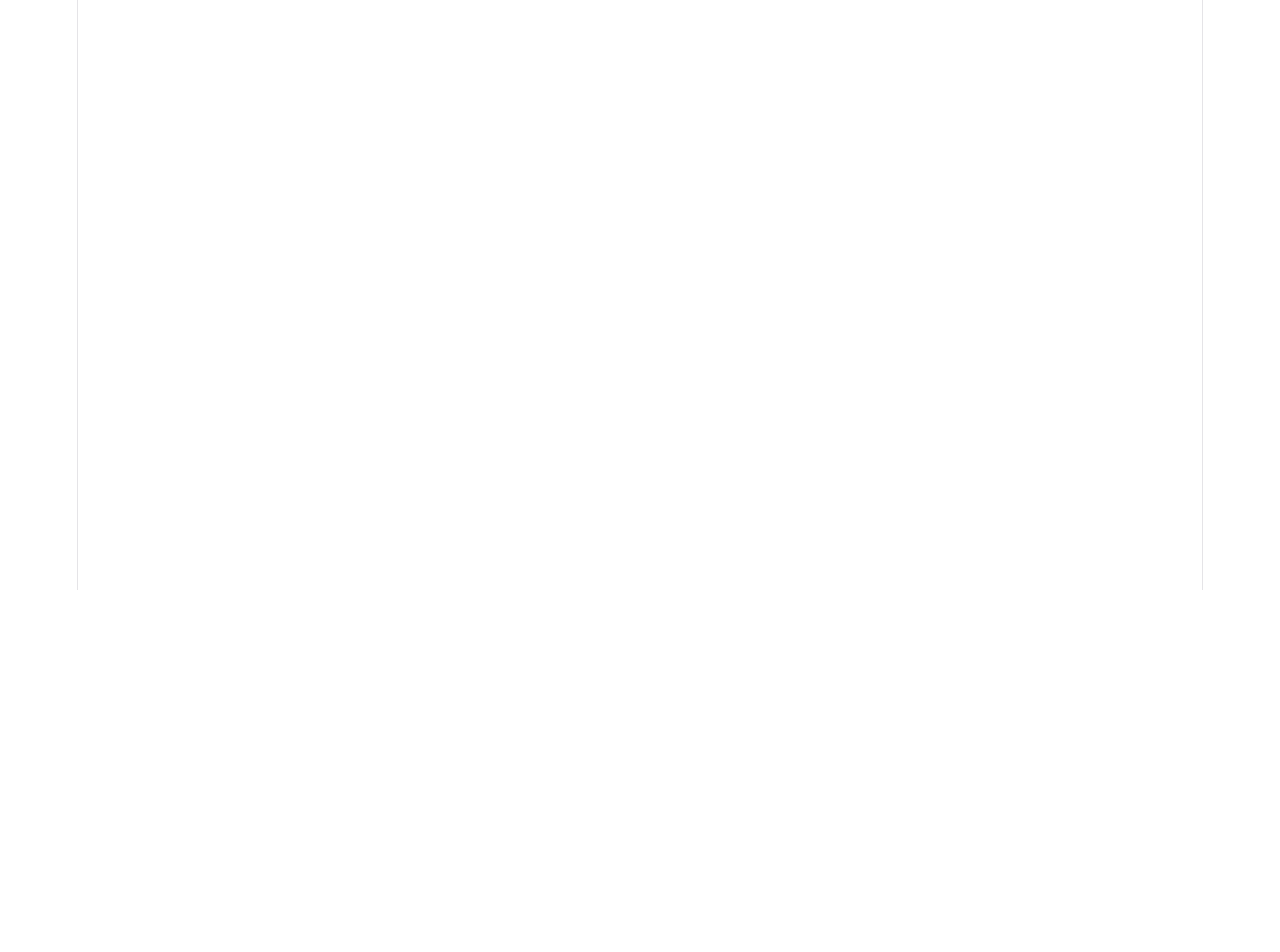
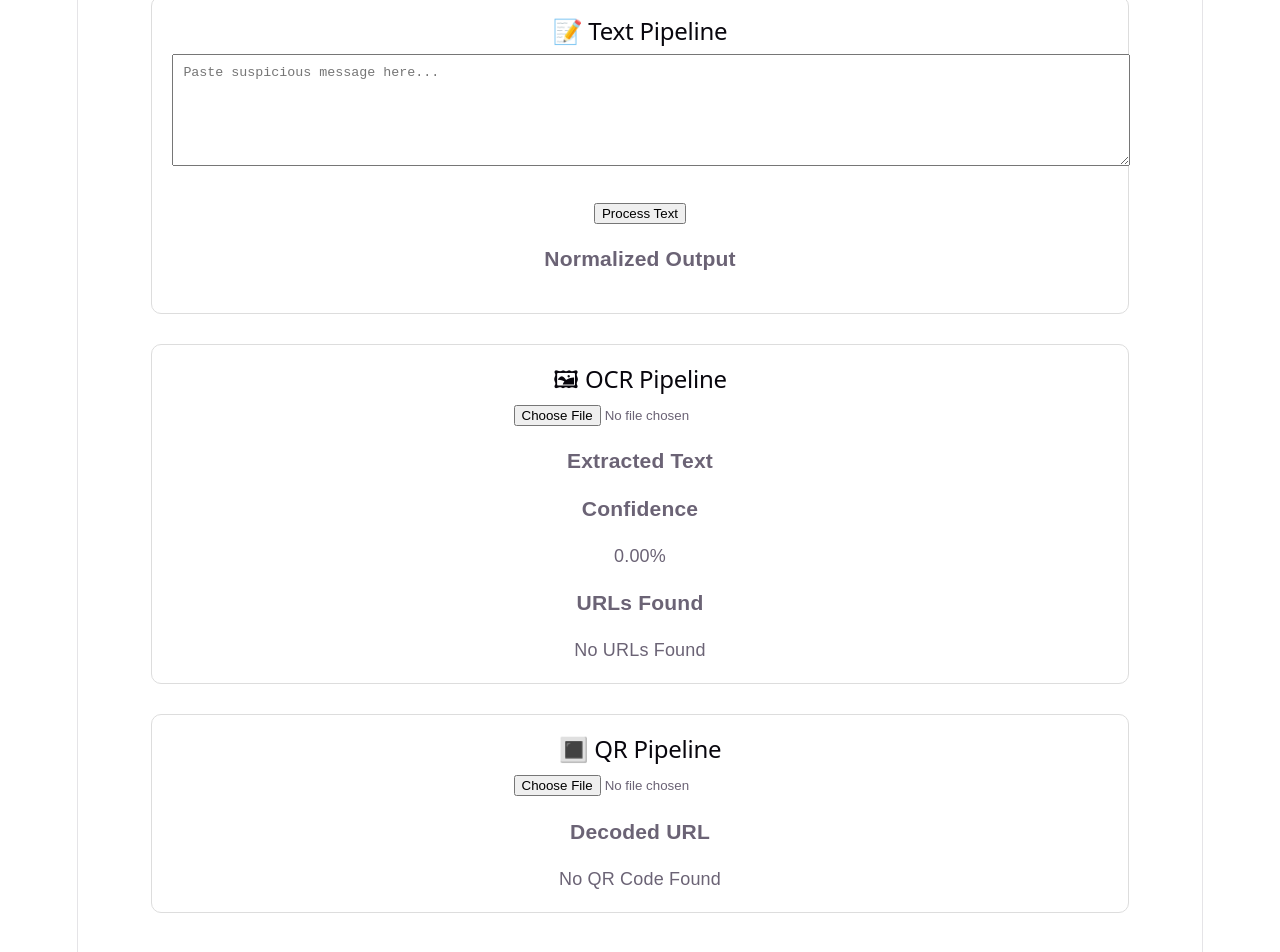
Before and after one commit to lekha-saradhi/Pocket-Detective, a React (Vite) app: page /testing in a window 1280 px wide. Before the commit this address had no page. Shown: the part 210-1162 px from the top of the page. Before the commit the page ends 800 px from the top, so only its background shows below. Built offline with nearby package versions, Linux system fonts and the light colour scheme.

Commit message:
Complete input pipeline module

```diff
--- a/src/App.tsx
+++ b/src/App.tsx
@@ -4,7 +4,7 @@ import LandingPage from "./pages/LandingPage";
 import UploadPage from "./pages/UploadPage";
 import ReportPage from "./pages/ReportPage";
 import HistoryPage from "./pages/HistoryPage";
-
+import TestingPage from "./pages/TestingPage";
 function App() {
   return (
     <BrowserRouter>
@@ -13,6 +13,7 @@ function App() {
         <Route path="/upload" element={<UploadPage />} />
         <Route path="/report" element={<ReportPage />} />
         <Route path="/history" element={<HistoryPage />} />
+        <Route path="/testing" element={<TestingPage />} />
       </Routes>
     </BrowserRouter>
   );
--- /dev/null
+++ b/src/pages/TestingPage.tsx
@@ -0,0 +1,201 @@
+import { useState } from "react";
+
+import { processText, processImage, processQR } from "../services/pipeline";
+import { extractText } from "../services/ocr";
+import { extractUrls } from "../services/url";
+
+function TestingPage() {
+  // Text Test
+  const [text, setText] = useState("");
+  const [textOutput, setTextOutput] = useState("");
+
+  // OCR Test
+  const [ocrText, setOcrText] = useState("");
+  const [confidence, setConfidence] = useState(0);
+  const [urls, setUrls] = useState<string[]>([]);
+
+  // QR Test
+  const [qrUrl, setQrUrl] = useState("");
+
+  async function handleText() {
+    const result = processText(text);
+
+    console.log(result);
+
+    setTextOutput(JSON.stringify(result, null, 2));
+  }
+
+  async function handleOCR(
+    e: React.ChangeEvent<HTMLInputElement>
+  ) {
+    const file = e.target.files?.[0];
+
+    if (!file) return;
+
+    try {
+      // Test Pipeline
+      const normalized = await processImage(file);
+
+      setOcrText(normalized.rawText);
+
+      // OCR Confidence
+      const ocr = await extractText(file);
+
+      setConfidence(ocr.confidence);
+
+      // URL Extraction
+      const extractedUrls = extractUrls(normalized.rawText);
+
+      setUrls(extractedUrls);
+
+      console.log(normalized);
+    } catch (error) {
+      console.error(error);
+    }
+  }
+
+  async function handleQR(
+    e: React.ChangeEvent<HTMLInputElement>
+  ) {
+    const file = e.target.files?.[0];
+
+    if (!file) return;
+
+    try {
+      const normalized = await processQR(file);
+
+      setQrUrl(normalized.rawUrl ?? "");
+
+      console.log(normalized);
+    } catch (error) {
+      console.error(error);
+    }
+  }
+
+  return (
+    <div
+      style={{
+        maxWidth: "1100px",
+        margin: "40px auto",
+        padding: "30px",
+        fontFamily: "Arial, sans-serif",
+      }}
+    >
+      <h1>🧪 Pocket Detective - Developer Testing</h1>
+
+      <p>
+        Internal testing page for the Input Pipeline.
+      </p>
+
+      <hr />
+
+      {/* ================= TEXT ================= */}
+
+      <div
+        style={{
+          border: "1px solid #ddd",
+          borderRadius: "10px",
+          padding: "20px",
+          marginBottom: "30px",
+        }}
+      >
+        <h2>📝 Text Pipeline</h2>
+
+        <textarea
+          rows={6}
+          style={{
+            width: "100%",
+            padding: "10px",
+          }}
+          placeholder="Paste suspicious message here..."
+          value={text}
+          onChange={(e) => setText(e.target.value)}
+        />
+
+        <br />
+        <br />
+
+        <button onClick={handleText}>
+          Process Text
+        </button>
+
+        <h3>Normalized Output</h3>
+
+        <pre>{textOutput}</pre>
+      </div>
+
+      {/* ================= OCR ================= */}
+
+      <div
+        style={{
+          border: "1px solid #ddd",
+          borderRadius: "10px",
+          padding: "20px",
+          marginBottom: "30px",
+        }}
+      >
+        <h2>🖼 OCR Pipeline</h2>
+
+        <input
+          type="file"
+          accept="image/*"
+          onChange={handleOCR}
+        />
+
+        <h3>Extracted Text</h3>
+
+        <pre>{ocrText}</pre>
+
+        <h3>Confidence</h3>
+
+        <p>{confidence.toFixed(2)}%</p>
+
+        <h3>URLs Found</h3>
+
+        {urls.length === 0 ? (
+          <p>No URLs Found</p>
+        ) : (
+          <ul>
+            {urls.map((url, index) => (
+              <li key={index}>{url}</li>
+            ))}
+          </ul>
+        )}
+      </div>
+
+      {/* ================= QR ================= */}
+
+      <div
+        style={{
+          border: "1px solid #ddd",
+          borderRadius: "10px",
+          padding: "20px",
+        }}
+      >
+        <h2>🔳 QR Pipeline</h2>
+
+        <input
+          type="file"
+          accept="image/*"
+          onChange={handleQR}
+        />
+
+        <h3>Decoded URL</h3>
+
+        {qrUrl ? (
+          <a
+            href={qrUrl}
+            target="_blank"
+            rel="noreferrer"
+          >
+            {qrUrl}
+          </a>
+        ) : (
+          <p>No QR Code Found</p>
+        )}
+      </div>
+    </div>
+  );
+}
+
+export default TestingPage;
--- a/src/pages/UploadPage.tsx
+++ b/src/pages/UploadPage.tsx
@@ -3,11 +3,15 @@ import { extractText } from "../services/ocr";
 import { decodeQR } from "../services/qr";
 import { extractUrls } from "../services/url";
 
+import { processText } from "../services/pipeline";
 function UploadPage() {
   const [ocrText, setOcrText] = useState("");
   const [confidence, setConfidence] = useState(0);
   const [urls, setUrls] = useState<string[]>([]);
   const [qrUrl, setQrUrl] = useState("");
+
+const [text, setText] = useState("");
+const [textResult, setTextResult] = useState("");
 
   async function handleOCR(
     e: React.ChangeEvent<HTMLInputElement>
@@ -50,6 +54,14 @@ function UploadPage() {
       console.error(error);
     }
   }
+  function handleText() {
+  const result = processText(text);
+
+  console.log(result);
+
+  setTextResult(JSON.stringify(result, null, 2));
+}
+
 
   return (
     <div
@@ -62,6 +74,27 @@ function UploadPage() {
       <h1>Pipeline Testing</h1>
 
       <hr />
+      <h2>Text Test</h2>
+
+<textarea
+  rows={6}
+  style={{ width: "100%" }}
+  value={text}
+  onChange={(e) => setText(e.target.value)}
+/>
+
+<br />
+<br />
+
+<button onClick={handleText}>
+  Process Text
+</button>
+
+<h3>Normalized Output</h3>
+
+<pre>{textResult}</pre>
+
+<hr />
 
       <h2>OCR Test</h2>
 
```
